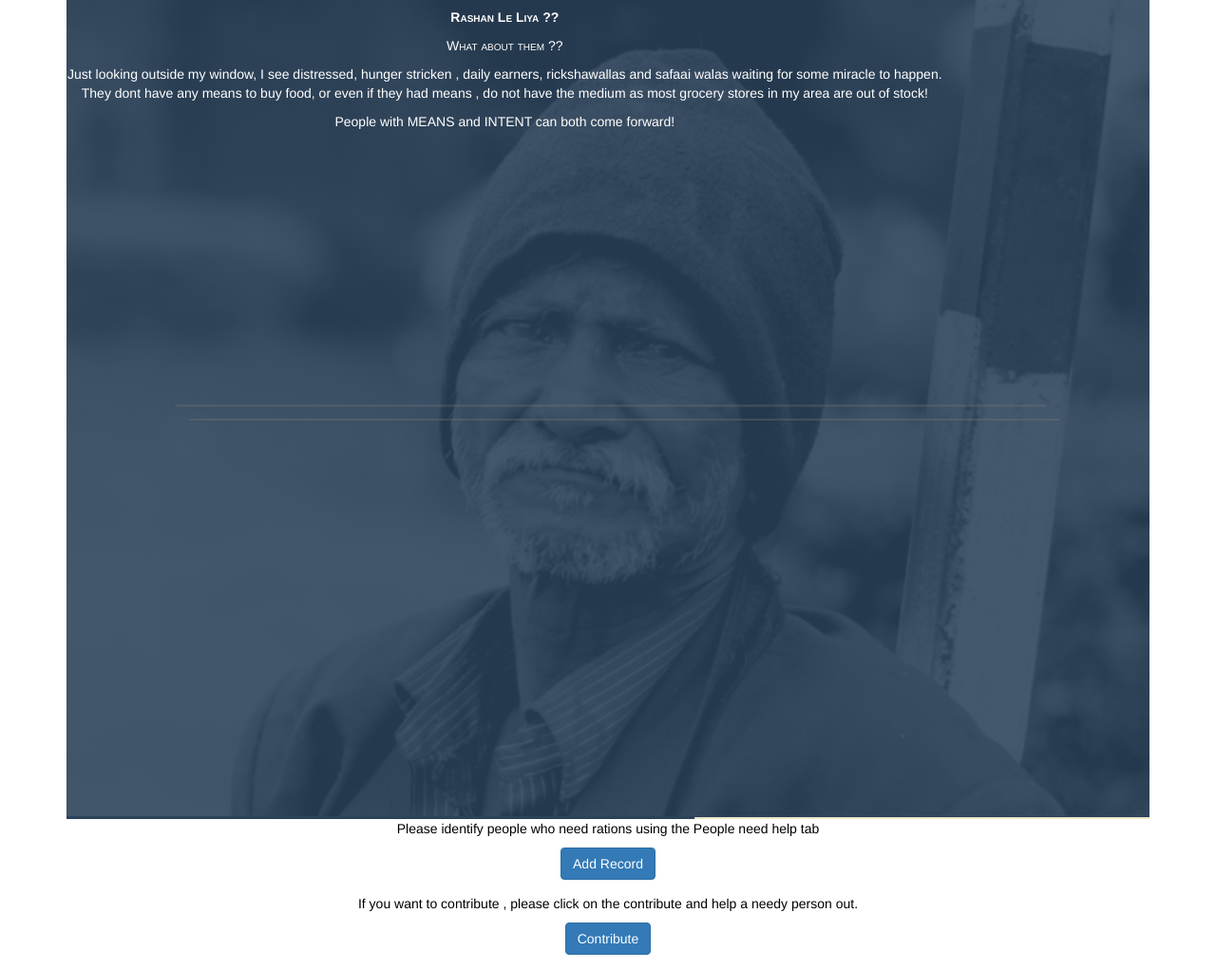
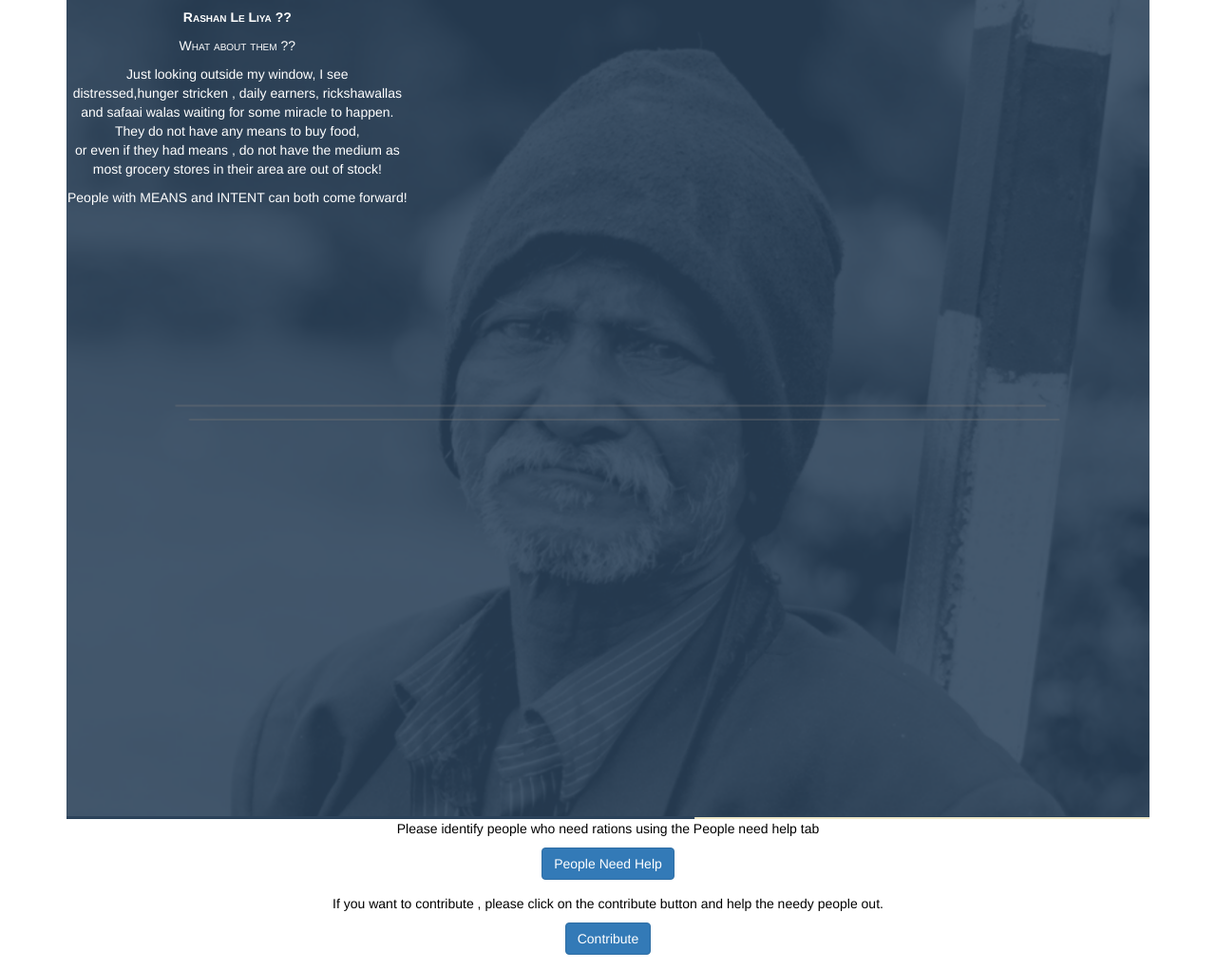
Before and after one commit to ashhadulislam/covid_assistance, a Flask app: page / in a window 1280 px wide. Shown: the whole page at 95% size. Run offline with Flask 2, Linux system fonts and the light colour scheme; some libraries are stand-ins or nearby versions.

Commit message:
index page

```diff
--- a/templates/base.html
+++ b/templates/base.html
@@ -29,8 +29,8 @@
     <p class="thick_small_caps">Rashan Le Liya ??</p>
     <p class="thin_small_caps">What about them ??</p>
     <p>
-      Just looking outside my window, I see distressed, hunger stricken , daily earners, rickshawallas and safaai walas waiting for some miracle to happen.<br>
-      They dont have any means to buy food, or even if they had means , do not have the medium as most grocery stores in my area are out of stock!
+      Just looking outside my window, I see <br> distressed,hunger stricken , daily earners, rickshawallas <br> and safaai walas waiting for some miracle to happen.<br>
+      They do not have any means to buy food, <br>or even if they had means , do not have the medium as<br> most grocery stores in their area are out of stock!
     </p>
 
     <p>
@@ -45,7 +45,7 @@
 <div class="container_black_text">
 
         <div class="form-group">
-          <p>Please identify people who need rations using the People need help tab</p>  <a href="{{ url_for('addneedy') }}" class="btn btn-primary">Add Record</a>
+          <p>Please identify people who need rations using the People need help tab</p>  <a href="{{ url_for('addneedy') }}" class="btn btn-primary">People Need Help</a>
         </div>
 </div>
 
@@ -53,7 +53,7 @@
 <div class="container_black_text">
 
         <div class="form-group">
-          <p>If you want to contribute , please click on the contribute and help a needy person out.</p>
+          <p>If you want to contribute , please click on the contribute button and help the needy people out.</p>
             <a href="{{ url_for('pending') }}" class="btn btn-primary">Contribute</a>
           </div>
 </div>
```
